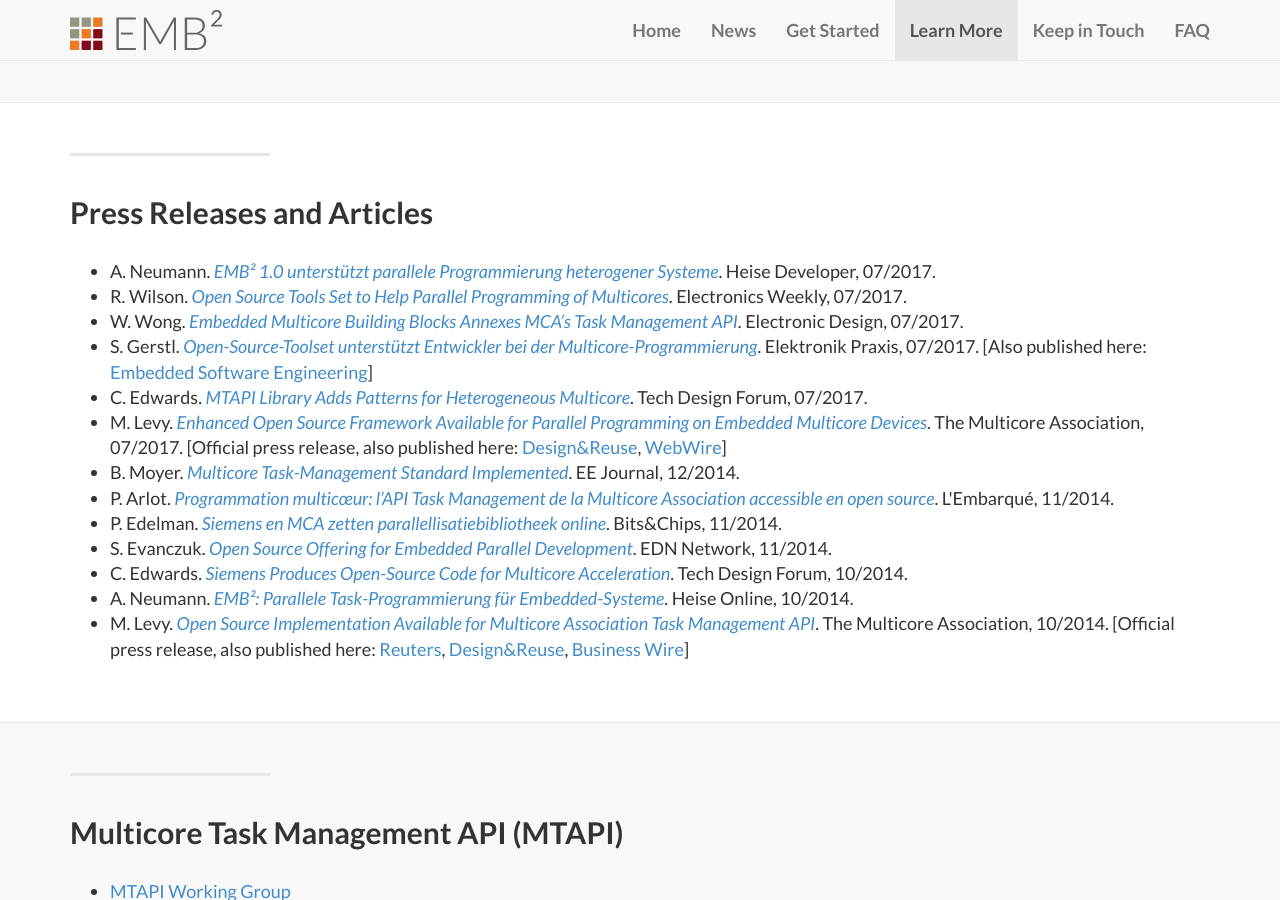
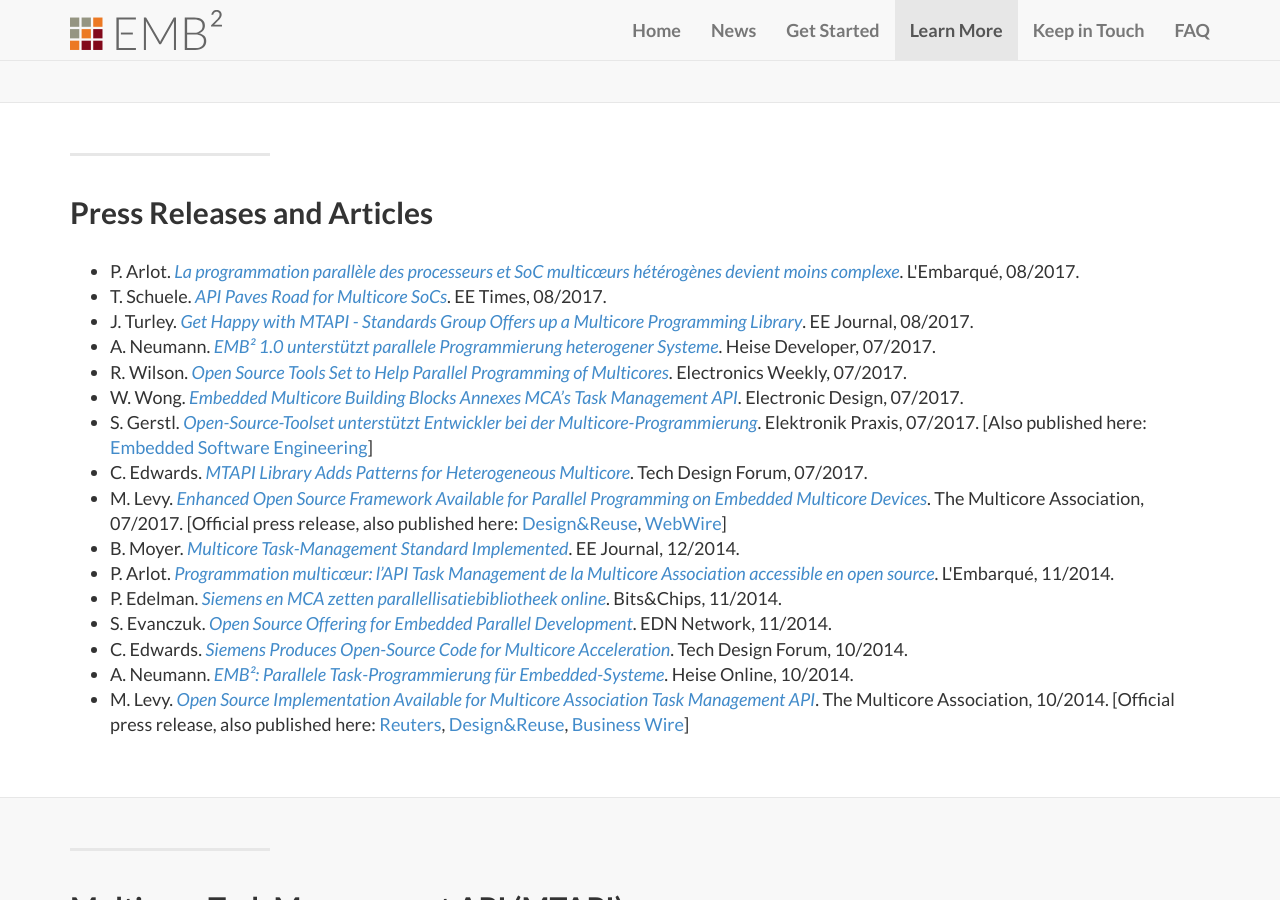
Before and after one commit to siemens/embb, a Jekyll site: the page built from learn_more.html, in a window 1280 px wide and 900 px high, scrolled down 1537 px. Built offline with Jekyll 4.4.1, drawn with Linux system fonts in a browser that asks for light colours.

Commit message:
Updated news

```diff
--- a/learn_more.html
+++ b/learn_more.html
@@ -87,6 +87,9 @@
       <div class="row">
         <div class="col-sm-12">
           <ul>
+		    <li>P. Arlot. <em><a href="http://www.lembarque.com/apercu-la-programmation-parallele-des-processeurs-et-soc-multicoeurs-heterogenes-devient-moins-complexe_006510">La programmation parallèle des processeurs et SoC multicœurs hétérogènes devient moins complexe</a></em>. L'Embarqué, 08/2017.</li>
+		    <li>T. Schuele. <em><a href="http://www.eetimes.com/author.asp?section_id=36&doc_id=1332165">API Paves Road for Multicore SoCs</a></em>. EE Times, 08/2017.</li>
+		    <li>J. Turley. <em><a href="http://www.eejournal.com/article/get-happy-with-mtapi/">Get Happy with MTAPI - Standards Group Offers up a Multicore Programming Library</a></em>. EE Journal, 08/2017.</li>
 		    <li>A. Neumann. <em><a href="https://www.heise.de/developer/meldung/EMB2-1-0-unterstuetzt-parallele-Programmierung-heterogener-Systeme-3785456.html">EMB² 1.0 unterstützt parallele Programmierung heterogener Systeme</a></em>. Heise Developer, 07/2017.</li>
 		    <li>R. Wilson. <em><a href="https://www.electronicsweekly.com/news/open-source-tools-set-help-parallel-programming-multicores-2017-07/">Open Source Tools Set to Help Parallel Programming of Multicores</a></em>. Electronics Weekly, 07/2017.</li>
 		    <li>W. Wong. <em><a href="http://www.electronicdesign.com/industrial-automation/embedded-multicore-building-blocks-annexes-mca-s-task-management-api">Embedded Multicore Building Blocks Annexes MCA’s Task Management API</a></em>. Electronic Design, 07/2017.</li>
```
Also changed, not shown: _news/20170825-News_Articles.md (renamed from _news/20170727-News_Articles.md, +4 -1 lines).
